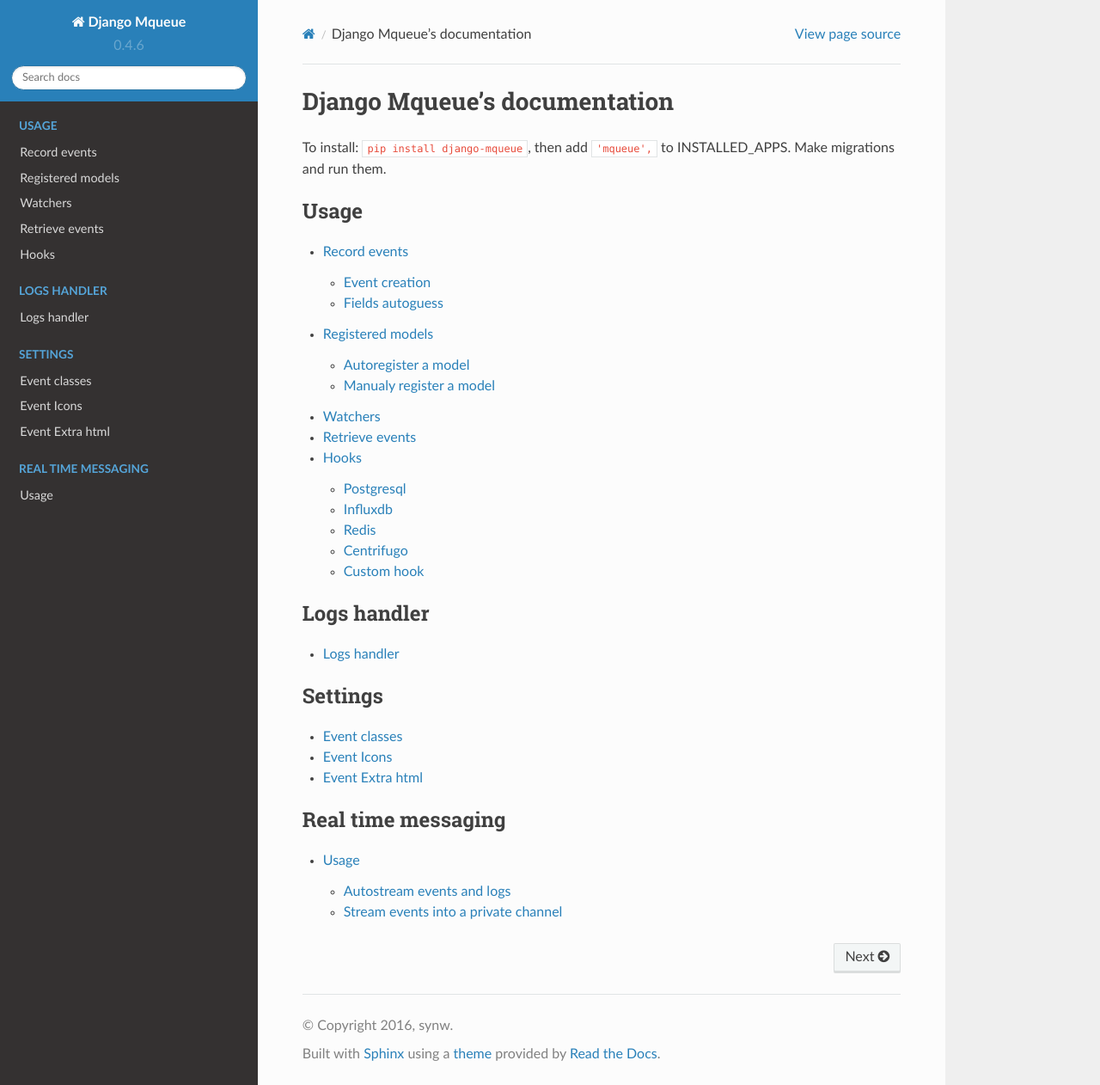
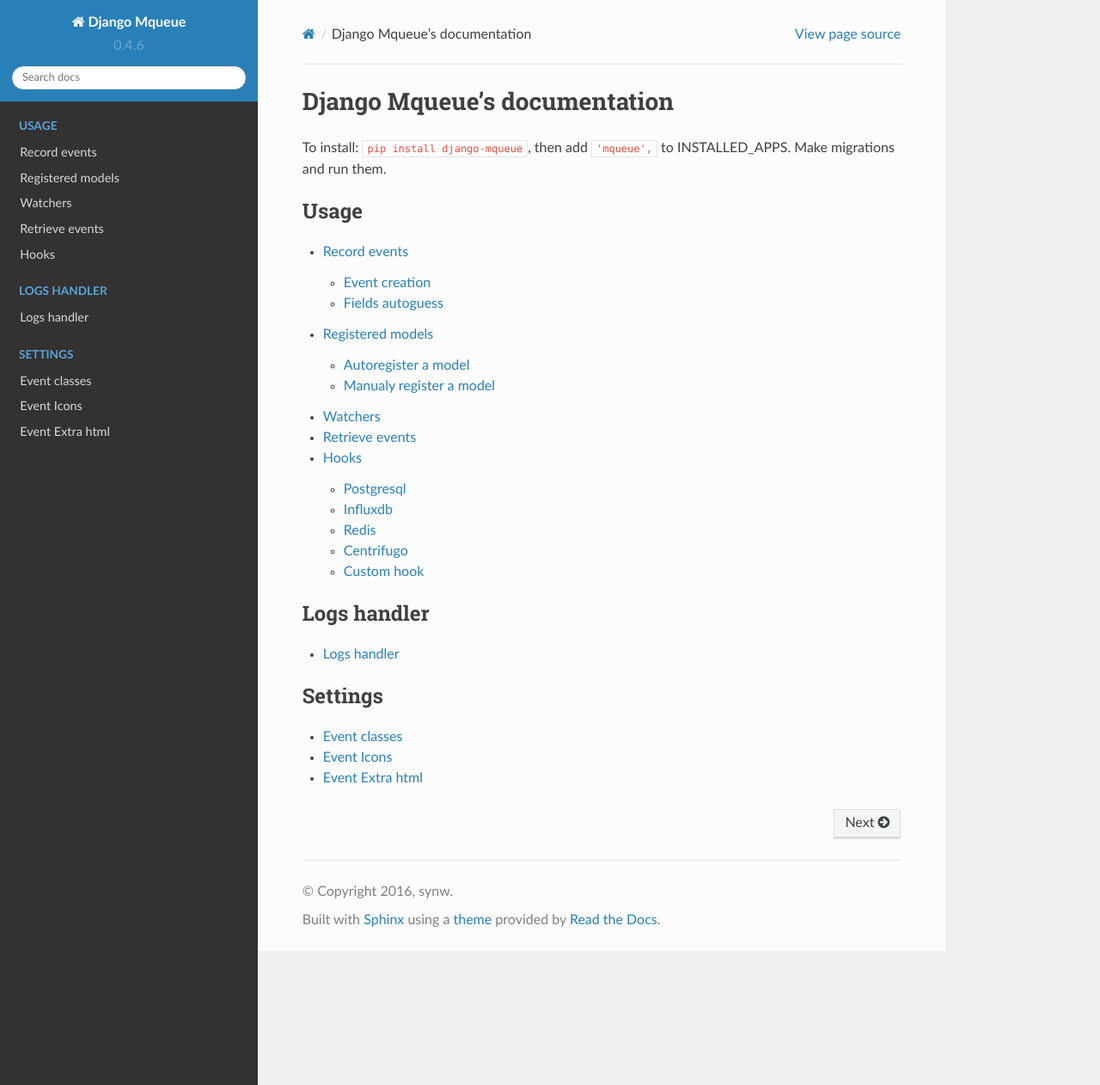
Before and after one commit to synw/django-mqueue, a Sphinx documentation site: the page built from docs/index.rst, in a window 1280 px wide and 1262 px high. Shown: the whole window at 86% size. Built offline with Sphinx 7.4.7 and the Read the Docs theme 2.0.0, drawn with Linux system fonts in a browser that asks for light colours; some of the changed lines change nothing that is shown.

Commit message:
Remove old irrelevant doc

```diff
--- a/docs/index.rst
+++ b/docs/index.rst
@@ -38,11 +38,3 @@
 	settings/event_classes
 	settings/event_icons
 	settings/event_extra_html
-
-.. realtime
-
-.. toctree::
-	:maxdepth: 2
-	:caption: Real time messaging
-
-	realtime/index
--- a/docs/realtime/index.rst
+++ /dev/null
@@ -1,29 +0,0 @@
-Usage
-=====
-
-Install `Django Mqueue Livefeed <https://github.com/synw/django-mqueue-livefeed/>`_
-
-Autostream events and logs
-~~~~~~~~~~~~~~~~~~~~~~~~~~
-
-Once Django Mqueue Livefeed installed all the registered models events and the logs will be broadcasted to a
-private channel reserved to the superuser. This live events dashboard lives at `/events/`.
-
-Stream events into a private channel
-~~~~~~~~~~~~~~~~~~~~~~~~~~~~~~~~~~~~
-
-.. highlight:: python
-
-::
-
-   from mqueue.models import MEvent
-
-   # fire an event on the public channel
-   MEvent.objects.create(name='Hello world', stream=True, channel="$private", commit=False, event_class="Infos")
-
-The ``stream=True`` parameter is required to stream the event, ``commit=False`` is
-to tell mqueue not to save the event into the database. Do not set if you want
-it recorded in the db as well.
-
-Note: if stream is True and no channel is provided the event will be pushed to the default channel set
-in django-instant.
```
